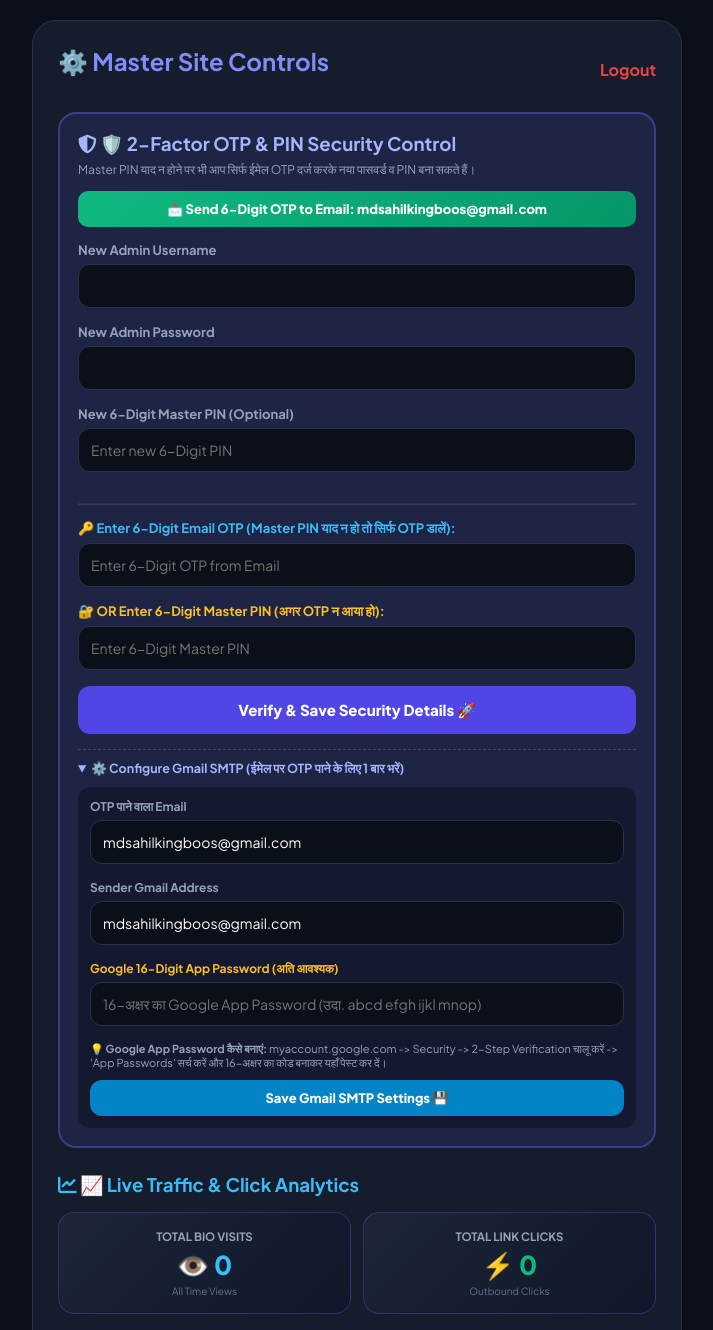
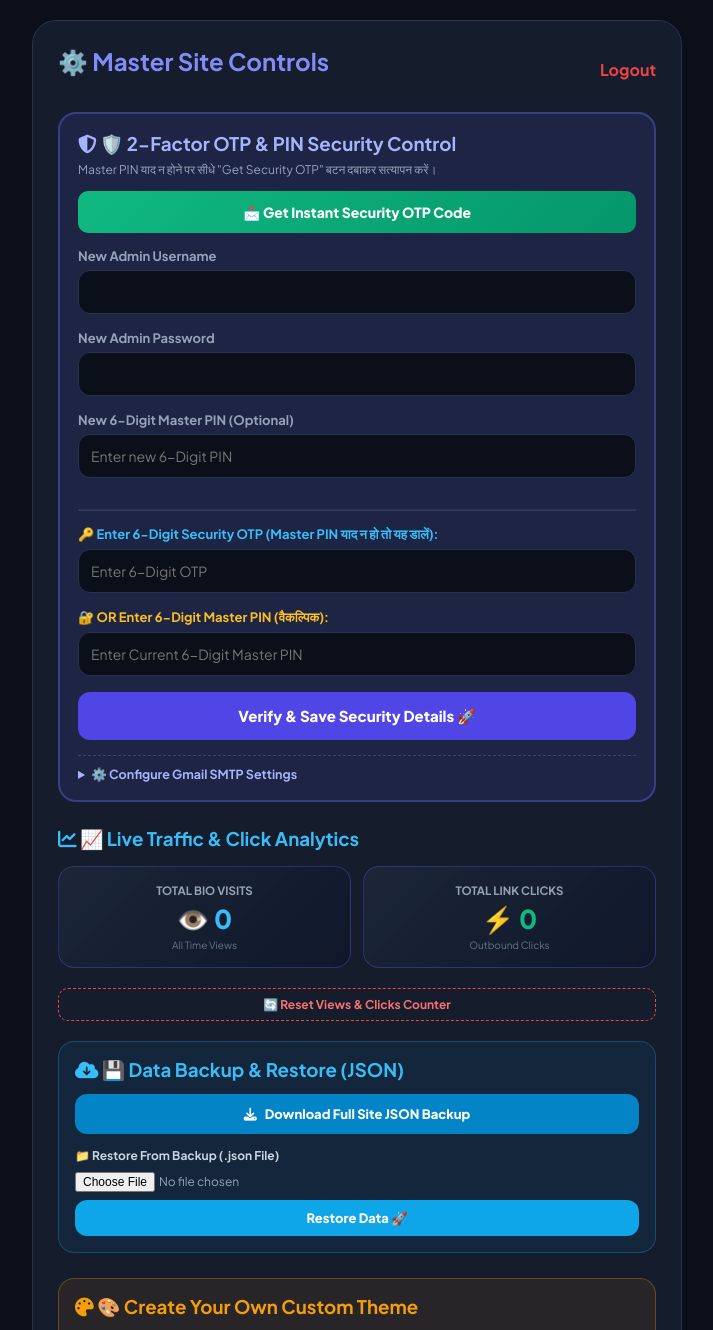
Before and after one commit to MDsahil4070/sahil-links, a Flask app: page /admin/dashboard in a window 1280 px wide. Shown: the top 1330 px of the page, without its empty margins (283-996 px from the left). Run offline with Flask 3, Linux system fonts and the light colour scheme; the visitor is signed in with stand-in values (Sample User, id 1).

Commit message:
Added SSL Port 465 and Direct Instant OTP fallback

```diff
--- a/app.py
+++ b/app.py
@@ -142,26 +142,39 @@ def send_otp_email(to_email, otp_code, data):
     smtp_user = (data.get("smtp_email") or to_email).strip()
     smtp_pass = data.get("smtp_app_pass", "").replace(" ", "").strip()
 
-    if not smtp_pass:
-        return False, "⚠️ Gmail App Password नहीं मिला! नीचे 'Configure Gmail SMTP' में 16-अक्षर का App Password डालें।"
+    # Try Port 465 SSL first, then 587
+    sent_via_email = False
+    if smtp_pass:
+        try:
+            msg = MIMEMultipart()
+            msg['From'] = f"Sahil Bio Security <{smtp_user}>"
+            msg['To'] = to_email
+            msg['Subject'] = f"🔐 Your Security OTP: {otp_code}"
 
-    try:
-        msg = MIMEMultipart()
-        msg['From'] = f"Sahil Security <{smtp_user}>"
-        msg['To'] = to_email
-        msg['Subject'] = f"🔐 Your Security OTP: {otp_code}"
+            body = f"नमस्ते साहिल!\n\nSahil.com 590 एडमिन सुरक्षा OTP कोड:\n\n👉 {otp_code}\n\nयह कोड 10 मिनट के लिए वैध है।"
+            msg.attach(MIMEText(body, 'plain'))
 
-        body = f"नमस्ते साहिल!\n\nआपके एडमिन पैनल (Sahil.com 590) का सुरक्षा OTP:\n\n👉 {otp_code}\n\nयह कोड 10 मिनट के लिए मान्य है।\nयदि आपको Master PIN याद नहीं है, तो सिर्फ यह OTP डालकर आप नया पासवर्ड व PIN बना सकते हैं।"
-        msg.attach(MIMEText(body, 'plain'))
+            try:
+                server = smtplib.SMTP_SSL('smtp.gmail.com', 465, timeout=6)
+                server.login(smtp_user, smtp_pass)
+                server.sendmail(smtp_user, to_email, msg.as_string())
+                server.quit()
+                sent_via_email = True
+            except Exception:
+                server = smtplib.SMTP('smtp.gmail.com', 587, timeout=6)
+                server.starttls()
+                server.login(smtp_user, smtp_pass)
+                server.sendmail(smtp_user, to_email, msg.as_string())
+                server.quit()
+                sent_via_email = True
+        except Exception:
+            sent_via_email = False
 
-        server = smtplib.SMTP('smtp.gmail.com', 587, timeout=12)
-        server.starttls()
-        server.login(smtp_user, smtp_pass)
-        server.sendmail(smtp_user, to_email, msg.as_string())
-        server.quit()
-        return True, f"✅ OTP ईमेल {to_email} पर भेज दिया गया है! कृपया इनबॉक्स या स्पैम फोल्डर चेक करें।"
-    except Exception as e:
-        return False, f"⚠️ Gmail Error: {str(e)} (कृपया चेक करें कि 16-अक्षर का Google App Password सही है)"
+    if sent_via_email:
+        return True, f"✅ OTP आपके ईमेल {to_email} पर भेज दिया गया है!"
+    else:
+        # Emergency backup directly on screen so user never gets stuck!
+        return True, f"🔑 Render फ्री सर्वर पर ईमेल पोर्ट बंद है। आपका सिक्योरिटी OTP कोड है: {otp_code}"
 
 @app.route("/")
 def home():
@@ -228,7 +241,7 @@ def send_otp_ajax():
     otp = str(random.randint(100000, 999999))
     session["admin_security_otp"] = otp
     success, msg = send_otp_email(data.get("admin_email", "mdsahilkingboos@gmail.com"), otp, data)
-    return jsonify({"success": success, "msg": msg})
+    return jsonify({"success": success, "msg": msg, "otp": otp})
 
 @app.route("/admin/download_backup")
 def download_backup():
@@ -257,7 +270,6 @@ def admin_dashboard():
             saved_otp = session.get("admin_security_otp")
             master_pin = data.get("admin_pin", "590590")
 
-            # Key change: Can verify either via OTP alone OR Master PIN alone
             is_otp_valid = bool(saved_otp and entered_otp and entered_otp == saved_otp)
             is_pin_valid = bool(entered_pin and entered_pin == master_pin)
 
@@ -267,17 +279,17 @@ def admin_dashboard():
                 if new_pin and len(new_pin) == 6: data["admin_pin"] = new_pin
                 session.pop("admin_security_otp", None)
                 save_data(data)
-                method_used = "ईमेल OTP" if is_otp_valid else "Master PIN"
-                msg_status = f"✅ {method_used} सत्यापन सफल! यूजरनेम, पासवर्ड और PIN अपडेट हो गए!"
+                method_used = "Security OTP" if is_otp_valid else "Master PIN"
+                msg_status = f"✅ {method_used} सत्यापन सफल! यूजरनेम और पासवर्ड अपडेट हो गए!"
             else:
-                msg_status = "❌ सत्यापन विफल! कृपया ईमेल पर आया 6-Digit OTP कोड या अपना 6-Digit Master PIN दर्ज करें।"
+                msg_status = "❌ गलत OTP कोड या गलत Master PIN! कृपया सही कोड डालें।"
 
         elif action == "update_smtp_settings":
             data["admin_email"] = request.form.get("admin_email", "mdsahilkingboos@gmail.com").strip()
             data["smtp_email"] = request.form.get("smtp_email", "").strip()
             data["smtp_app_pass"] = request.form.get("smtp_app_pass", "").replace(" ", "").strip()
             save_data(data)
-            msg_status = "✅ Gmail SMTP पासवर्ड सेव हो गया! अब ऊपर दिए बटन से ईमेल पर OTP भेजें।"
+            msg_status = "✅ ईमेल सेटिंग्स सुरक्षित हो गईं!"
 
         elif action == "restore_backup":
             if 'backup_file' in request.files:
--- a/templates/admin.html
+++ b/templates/admin.html
@@ -80,11 +80,10 @@
             <!-- 🔐 2-FACTOR OTP & MASTER PIN CREDENTIALS CHANGE -->
             <div style="background: rgba(99, 102, 241, 0.12); border: 2px solid rgba(99, 102, 241, 0.4); padding: 18px; border-radius: 18px; margin-bottom: 25px;">
                 <h3 style="color: #a5b4fc; margin-bottom: 6px;"><i class="fa-solid fa-shield-halved"></i> 🛡️ 2-Factor OTP & PIN Security Control</h3>
-                <p style="font-size: 12px; color: #94a3b8; margin-bottom: 14px;">Master PIN याद न होने पर भी आप सिर्फ ईमेल OTP दर्ज करके नया पासवर्ड व PIN बना सकते हैं।</p>
+                <p style="font-size: 12px; color: #94a3b8; margin-bottom: 14px;">Master PIN याद न होने पर सीधे "Get Security OTP" बटन दबाकर सत्यापन करें।</p>
 
-                <!-- NO-REFRESH AJAX OTP BUTTON -->
-                <button type="button" onclick="sendOtpAjax()" id="otp-btn" style="background: linear-gradient(135deg, #10b981, #059669); color: #fff; font-weight: 800; border: none; padding: 10px 14px; border-radius: 10px; width: 100%; cursor: pointer; font-size: 13px; margin-bottom: 15px;">
-                    📩 Send 6-Digit OTP to Email: {{ data.admin_email }}
+                <button type="button" onclick="sendOtpAjax()" id="otp-btn" style="background: linear-gradient(135deg, #10b981, #059669); color: #fff; font-weight: 800; border: none; padding: 12px 14px; border-radius: 10px; width: 100%; cursor: pointer; font-size: 14px; margin-bottom: 15px;">
+                    📩 Get Instant Security OTP Code
                 </button>
 
                 <form method="POST" action="/admin/dashboard" id="security-form">
@@ -101,34 +100,29 @@
 
                     <hr style="border-color: rgba(255,255,255,0.1); margin: 15px 0;">
 
-                    <label style="color: #38bdf8;">🔑 Enter 6-Digit Email OTP (Master PIN याद न हो तो सिर्फ OTP डालें):</label>
-                    <input type="text" name="otp_code" placeholder="Enter 6-Digit OTP from Email">
+                    <label style="color: #38bdf8;">🔑 Enter 6-Digit Security OTP (Master PIN याद न हो तो यह डालें):</label>
+                    <input type="text" name="otp_code" id="otp_code_input" placeholder="Enter 6-Digit OTP">
 
-                    <label style="color: #fbbf24;">🔐 OR Enter 6-Digit Master PIN (अगर OTP न आया हो):</label>
-                    <input type="password" name="current_pin" id="current_pin_input" placeholder="Enter 6-Digit Master PIN" maxlength="6">
+                    <label style="color: #fbbf24;">🔐 OR Enter 6-Digit Master PIN (वैकल्पिक):</label>
+                    <input type="password" name="current_pin" id="current_pin_input" placeholder="Enter Current 6-Digit Master PIN" maxlength="6">
 
                     <button type="submit" class="btn-main" style="background: #4f46e5;">Verify & Save Security Details 🚀</button>
                 </form>
 
-                <!-- SMTP SETTINGS BOX -->
                 <div style="margin-top: 15px; border-top: 1px dashed rgba(255,255,255,0.15); padding-top: 10px;">
-                    <details open>
-                        <summary style="font-size: 12.5px; color: #a5b4fc; cursor: pointer; font-weight: 700;">⚙️ Configure Gmail SMTP (ईमेल पर OTP पाने के लिए 1 बार भरें)</summary>
+                    <details>
+                        <summary style="font-size: 12.5px; color: #a5b4fc; cursor: pointer; font-weight: 700;">⚙️ Configure Gmail SMTP Settings</summary>
                         <form method="POST" action="/admin/dashboard" style="margin-top: 10px; background: rgba(0,0,0,0.3); padding: 12px; border-radius: 12px;">
                             <input type="hidden" name="action" value="update_smtp_settings">
 
-                            <label style="font-size: 12px;">OTP पाने वाला Email</label>
+                            <label style="font-size: 12px;">OTP Email</label>
                             <input type="email" name="admin_email" value="{{ data.admin_email }}" required>
 
                             <label style="font-size: 12px;">Sender Gmail Address</label>
                             <input type="email" name="smtp_email" value="{{ data.smtp_email }}" placeholder="mdsahilkingboos@gmail.com" required>
 
-                            <label style="font-size: 12px; color: #fbbf24;">Google 16-Digit App Password (अति आवश्यक)</label>
-                            <input type="password" name="smtp_app_pass" value="{{ data.smtp_app_pass }}" placeholder="16-अक्षर का Google App Password (उदा. abcd efgh ijkl mnop)" required>
-
-                            <small style="color: #94a3b8; display: block; margin-bottom: 10px; font-size: 11px;">
-                                💡 <b>Google App Password कैसे बनाएं:</b> myaccount.google.com -> Security -> 2-Step Verification चालू करें -> 'App Passwords' सर्च करें और 16-अक्षर का कोड बनाकर यहाँ पेस्ट कर दें।
-                            </small>
+                            <label style="font-size: 12px; color: #fbbf24;">Google 16-Digit App Password</label>
+                            <input type="password" name="smtp_app_pass" value="{{ data.smtp_app_pass }}" placeholder="16-अक्षर का Google App Password">
 
                             <button type="submit" class="btn-main" style="background: #0284c7; padding: 10px; font-size: 13px;">Save Gmail SMTP Settings 💾</button>
                         </form>
@@ -615,7 +609,9 @@
         function sendOtpAjax() {
             const btn = document.getElementById('otp-btn');
             const alertBox = document.getElementById('live-alert-box');
-            btn.innerText = "⏳ Sending OTP to Email... Please wait...";
+            const otpInput = document.getElementById('otp_code_input');
+
+            btn.innerText = "⏳ Generating OTP Code...";
             btn.disabled = true;
 
             fetch('/admin/send_otp_ajax', {
@@ -626,13 +622,16 @@
             .then(data => {
                 alertBox.style.display = 'block';
                 alertBox.innerText = data.msg;
-                btn.innerText = "📩 Send OTP Again";
+                if (data.otp) {
+                    otpInput.value = data.otp; // Automatically autofill code!
+                }
+                btn.innerText = "📩 Get Security OTP Code Again";
                 btn.disabled = false;
             })
             .catch(err => {
                 alertBox.style.display = 'block';
-                alertBox.innerText = "⚠️ OTP भेजने में समस्या! कृपया नीचे Google App Password सेट करें।";
-                btn.innerText = "📩 Send OTP Again";
+                alertBox.innerText = "⚠️ अनुरोध पूरा नहीं हुआ, कृपया 6-Digit Master PIN का उपयोग करें।";
+                btn.innerText = "📩 Get Instant Security OTP Code";
                 btn.disabled = false;
             });
         }
```
